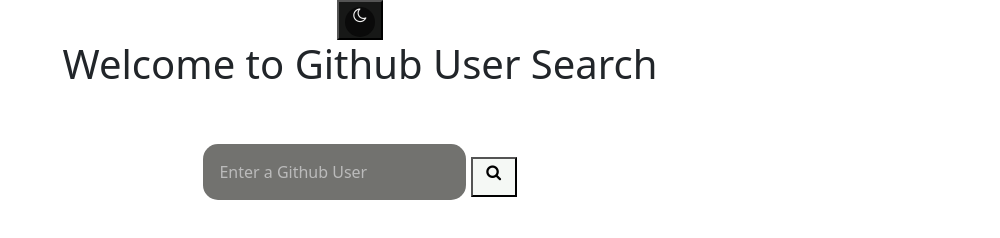
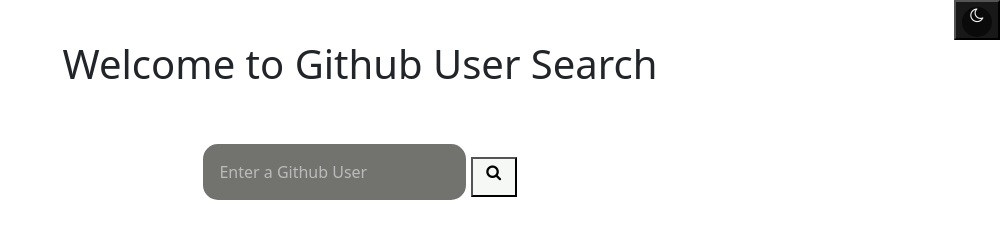
Before and after one commit to SubramanyaKS/GithubUserList, a plain HTML site: page index.html in a window 1280 px wide. Shown: the whole page, without its empty margins (280-1280 px from the left). Drawn offline with nearby package versions, Linux system fonts and the light colour scheme.

Commit message:
updated style.css

```diff
--- a/css/style.css
+++ b/css/style.css
@@ -7,7 +7,7 @@
   color: black;
   display: flex;
   flex-direction: column;
-  align-items: center;
+
   justify-content: center;
   margin: 0;
 }
@@ -49,6 +49,7 @@
   text-align: right;
   margin: 0%;
   background-color: #171817;
+  color: #eee;
 }
 button{
     font-size: 26px;
```
